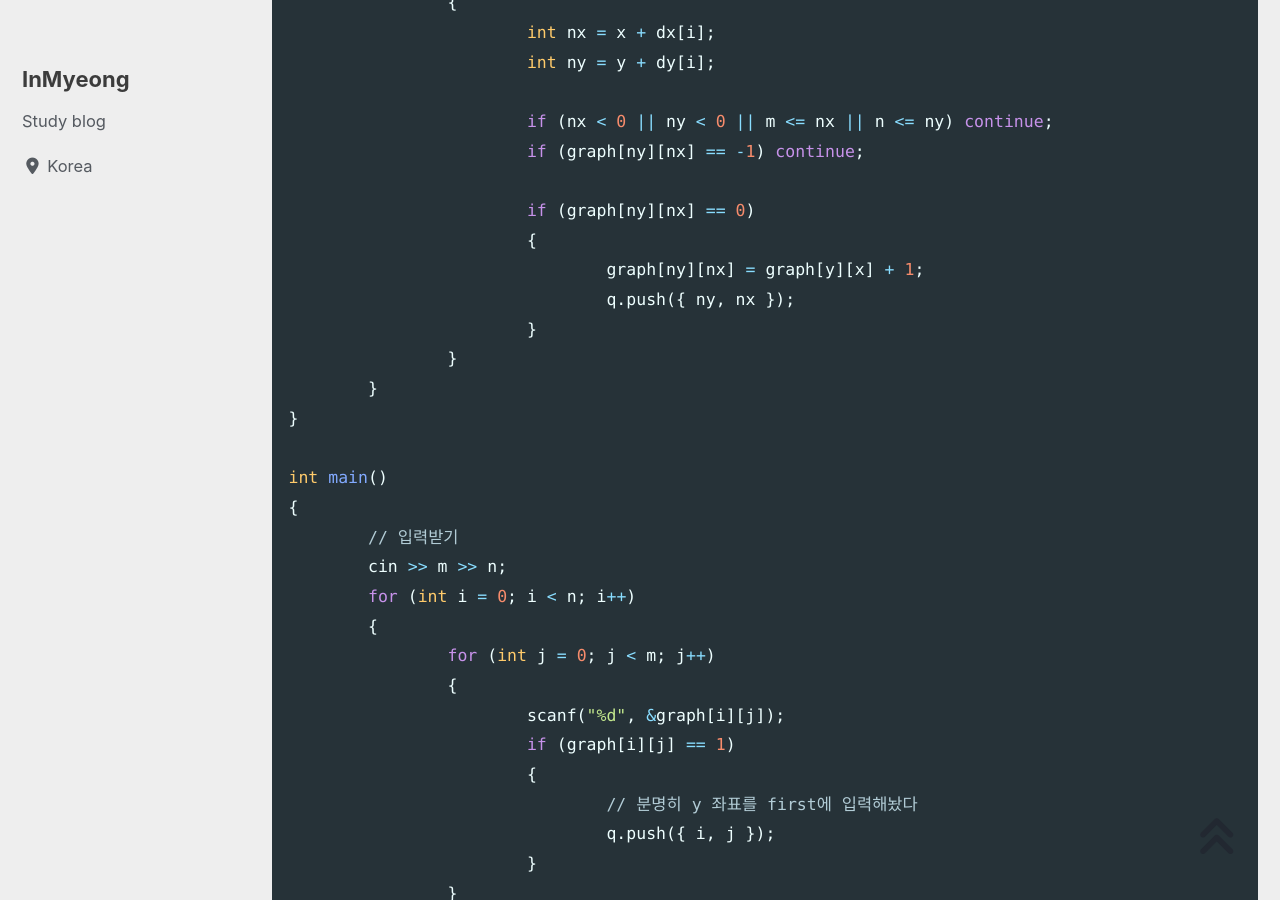
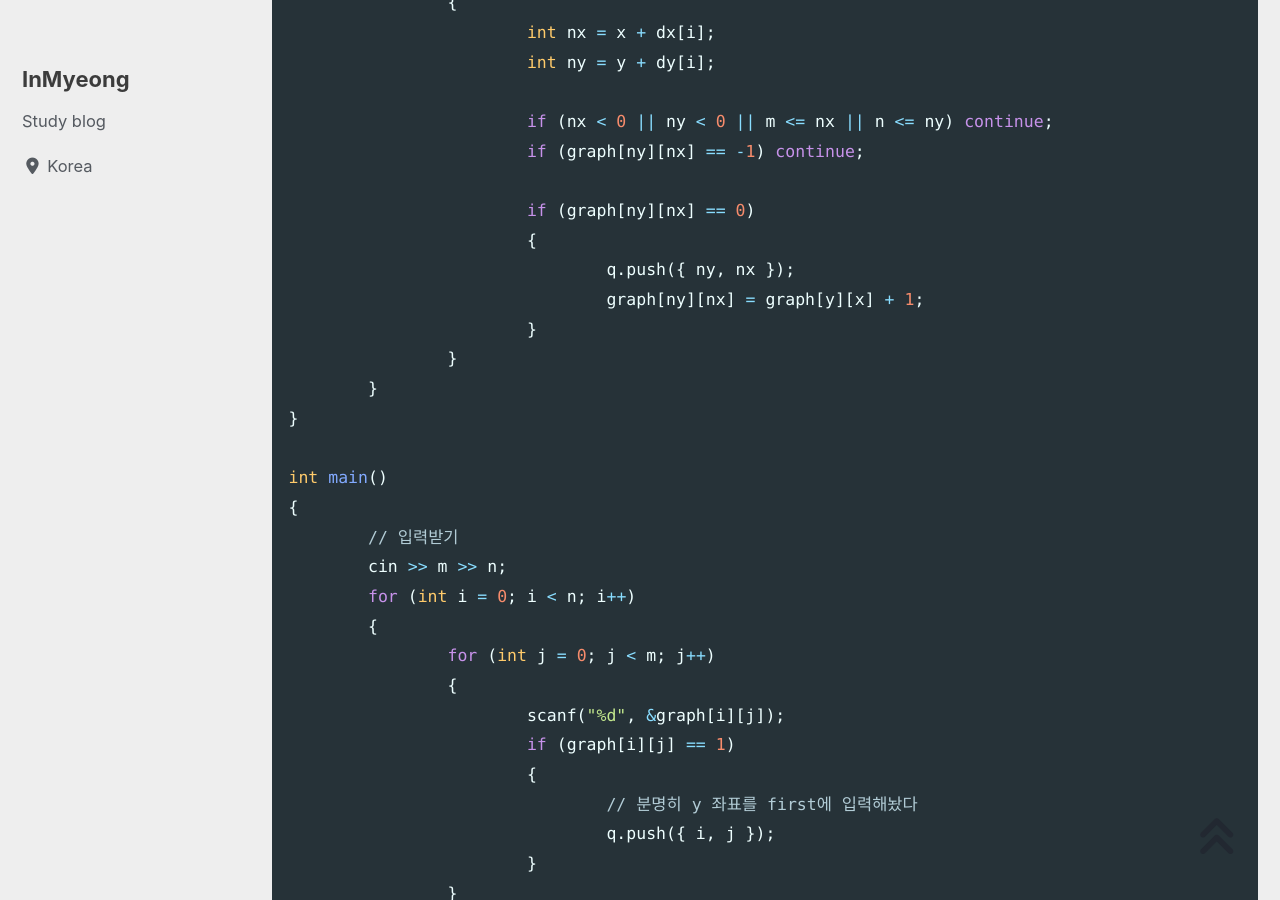
Before and after one commit to devMyeong/devMyeong.github.io, a Jekyll site: the page built from _posts/codingTest/2022-09-25-백준.md, in a window 1280 px wide and 900 px high, scrolled down 42964 px. Built offline with Jekyll 4.4.1, drawn with Linux system fonts in a browser that asks for light colours; cached includes are drawn as plain includes; nearby versions of some CDN libraries; some web fonts are replaced; comment, search, counter and statistics services are not loaded.

Commit message:
Chore : 수정

```diff
--- a/_posts/codingTest/2022-09-25-백준.md
+++ b/_posts/codingTest/2022-09-25-백준.md
@@ -1300,8 +1300,8 @@ void bfs(void)
 
 			if (graph[ny][nx] == 0)
 			{
+				q.push({ ny, nx });
 				graph[ny][nx] = graph[y][x] + 1;
-				q.push({ ny, nx });
 			}
 		}
 	}
```
